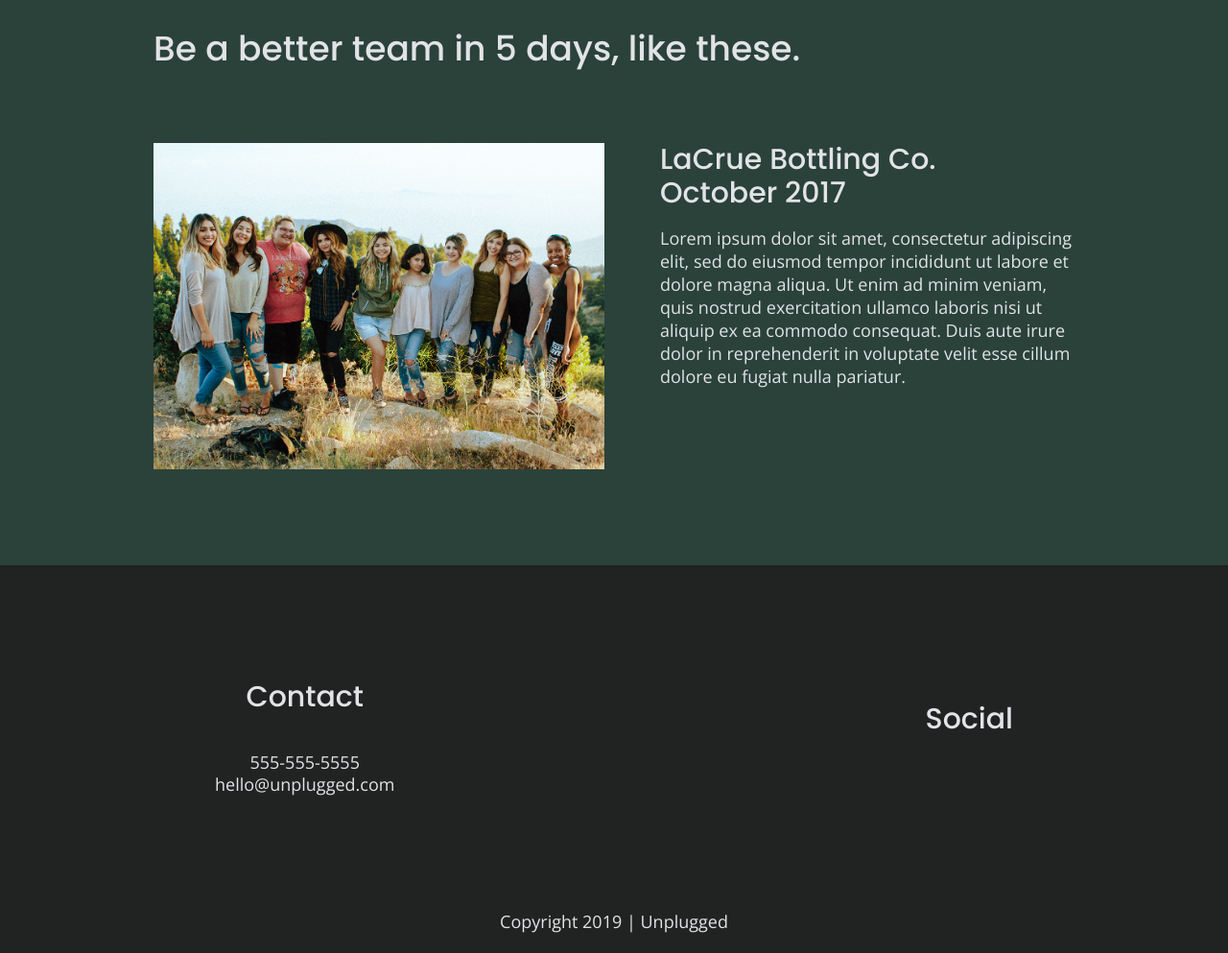
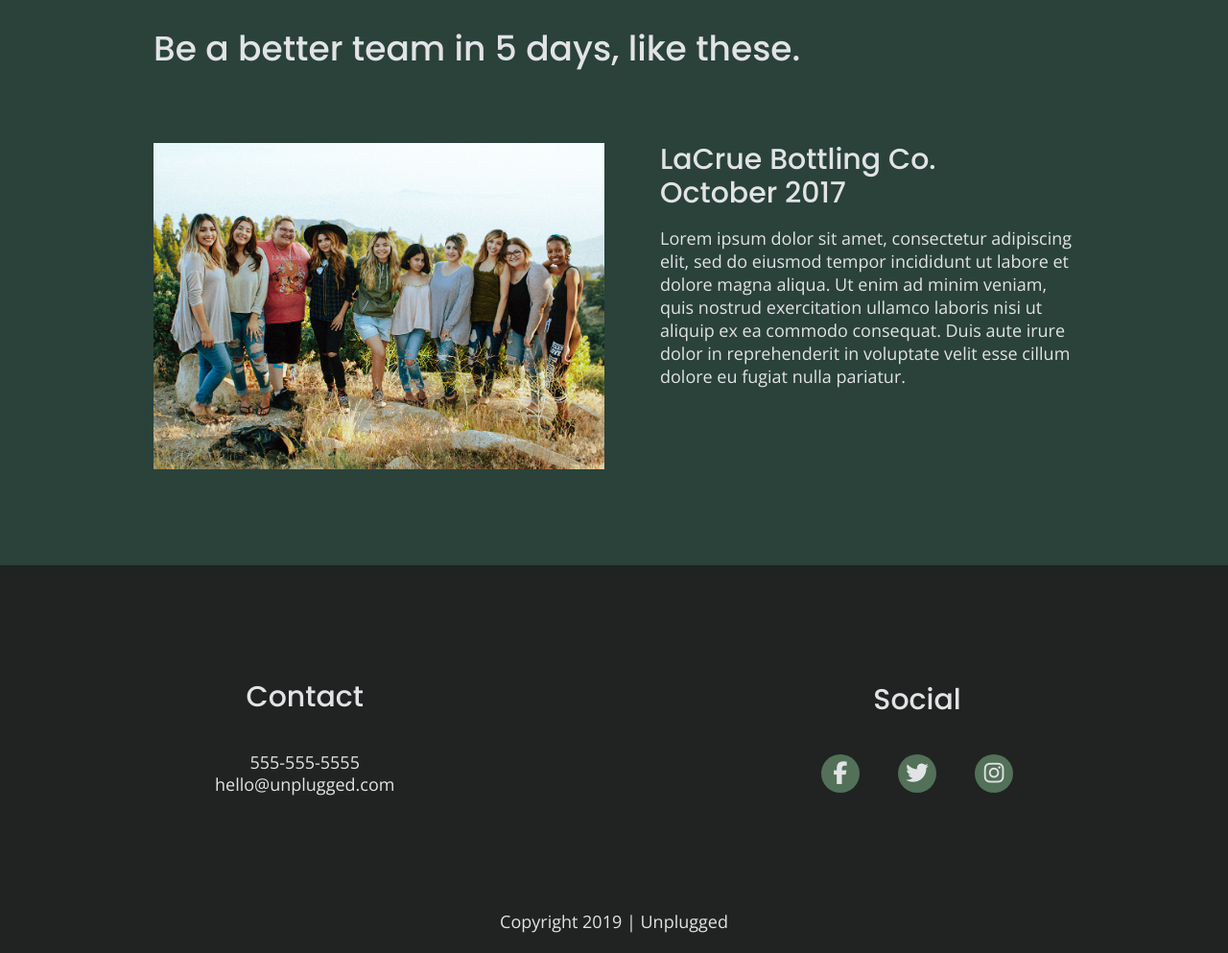
Before and after one commit to kenyajdunn/unplugged-retreat, a website built with Parcel: page index.html in a window 1280 px wide. Shown: the part 1907-2900 px from the top of the page at 96% size. Built offline with nearby package versions, Linux system fonts and the light colour scheme.

Commit message:
Added social media icons

```diff
--- a/css/main.css
+++ b/css/main.css
@@ -238,6 +238,14 @@
   display: flex;
   justify-content: center;
   align-items: center;
+  background: #527158;
+  border-radius: 50%;
+  height: 40px;
+  width: 40px;
+}
+
+footer .social-icons p i {
+  font-size: 1.3125em;
 }
 
 footer .copyright {
@@ -646,6 +654,11 @@
     line-height: 1.285;
   }
 
+  footer .social-icons {
+    width: 12.5em;
+    justify-content: space-between;
+  }
+
   footer .copyright {
     width: 100%;
   }
--- a/index.html
+++ b/index.html
@@ -164,9 +164,18 @@
           <h4>Social</h4>
           <div class="social-icons">
             <p>
-              <a href="www.facebook.com" target="_blank"></a>
+              <a href="www.facebook.com" target="_blank"><i class="fab fa-facebook-f"></i></a>
             </p>
 
+            <p>
+              <a href="www.twitter.com" target="_blank"></a>
+              <i class="fab fa-twitter"></i>
+            </p>
+
+            <p>
+              <a href="www.instagram.com" target="_blank"></a>
+              <i class="fab fa-instagram"></i>
+            </p>
 
             <!-- other social links here-->
           </div>
```
Also changed, not shown: about/index.html (+7 -1 lines), faq/index.html (+7 -1 lines).
